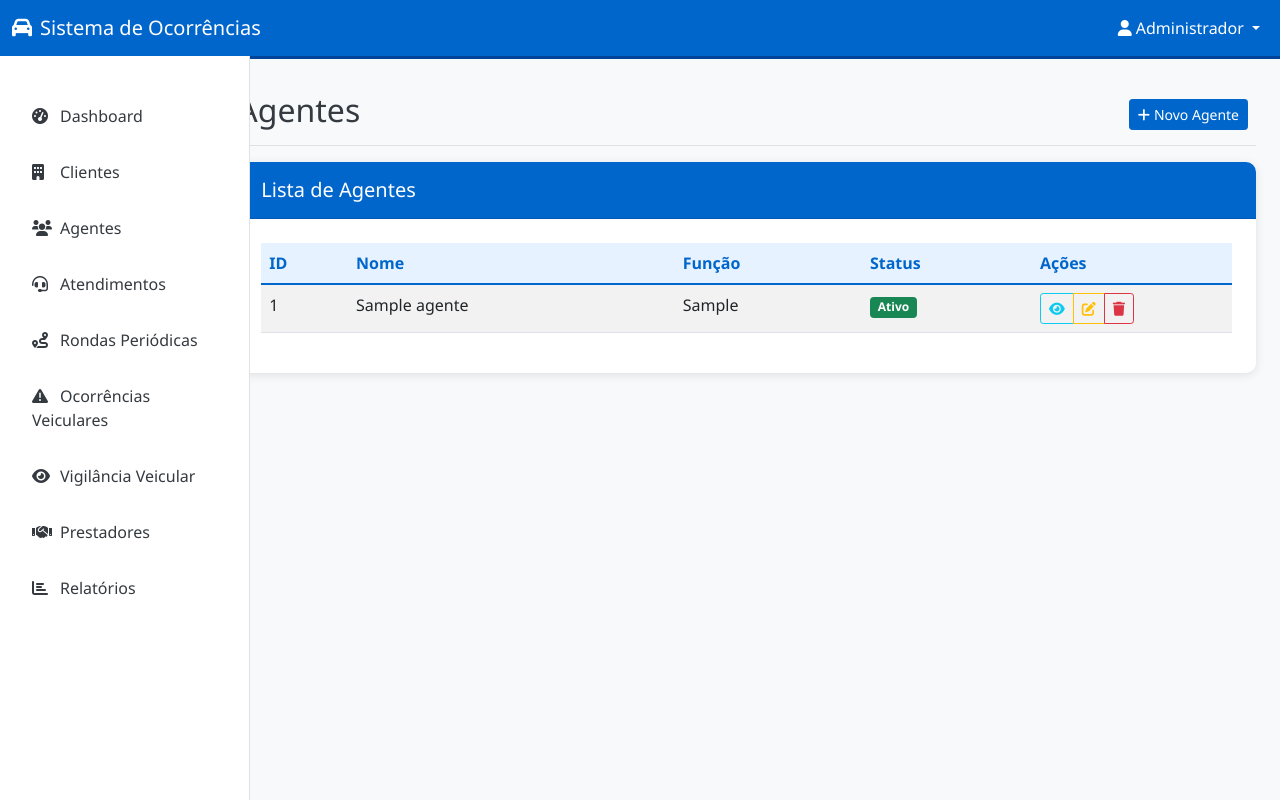
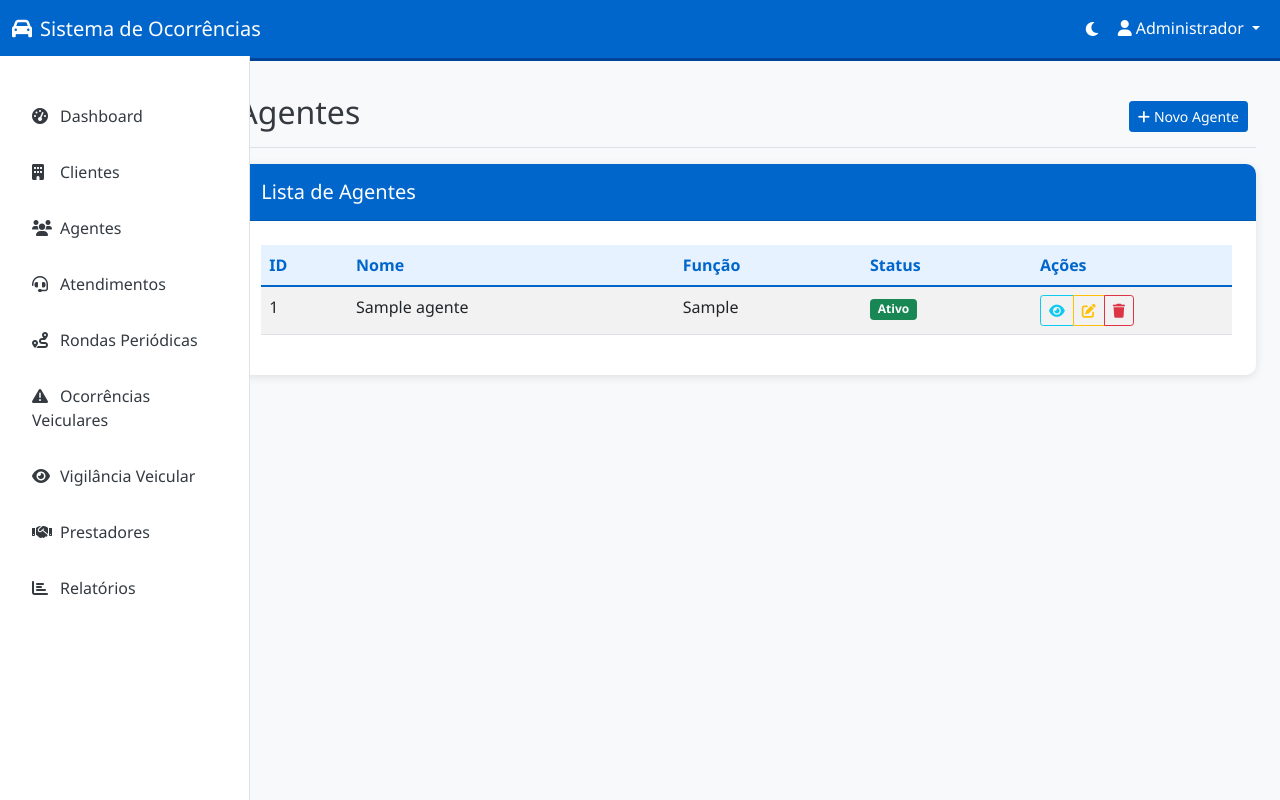
Before and after one commit to JulioAbreuCanalDev33/-php-estruturado, a PHP site: page /sistema-ocorrencias-php-estruturado/agentes.php in a window 1280 px wide. Run offline with PHP 8.4, Linux system fonts and the light colour scheme; a user stored in the database is signed in; tables that the repository leaves empty hold one stand-in row (values such as "Sample post").

Commit message:
Implement dark mode with theme toggle and local storage persistence
Co-authored-by: canaldev33 <canaldev33@gmail.com>

```diff
--- a/assets/js/app.js
+++ b/assets/js/app.js
@@ -1,5 +1,35 @@
 // Máscaras de input
 document.addEventListener('DOMContentLoaded', function() {
+    // Controle de tema (claro/escuro)
+    const themeToggle = document.getElementById('themeToggle');
+    const themeIcon = document.getElementById('themeIcon');
+
+    function applyTheme(theme) {
+        if (theme === 'dark') {
+            document.body.classList.add('dark-mode');
+            themeIcon?.classList.remove('fa-moon');
+            themeIcon?.classList.add('fa-sun');
+        } else {
+            document.body.classList.remove('dark-mode');
+            themeIcon?.classList.remove('fa-sun');
+            themeIcon?.classList.add('fa-moon');
+        }
+    }
+
+    const storedTheme = localStorage.getItem('theme');
+    if (storedTheme) {
+        applyTheme(storedTheme);
+    } else if (window.matchMedia && window.matchMedia('(prefers-color-scheme: dark)').matches) {
+        applyTheme('dark');
+    }
+
+    themeToggle && themeToggle.addEventListener('click', () => {
+        const isDark = document.body.classList.contains('dark-mode');
+        const newTheme = isDark ? 'light' : 'dark';
+        localStorage.setItem('theme', newTheme);
+        applyTheme(newTheme);
+    });
+
     // Máscara para CNPJ
     const cnpjInputs = document.querySelectorAll('.cnpj-mask');
     cnpjInputs.forEach(input => {
--- a/views/includes/header.php
+++ b/views/includes/header.php
@@ -22,6 +22,11 @@
 
             <div class="collapse navbar-collapse" id="navbarNav">
                 <ul class="navbar-nav ms-auto">
+                    <li class="nav-item">
+                        <button id="themeToggle" class="btn nav-link" title="Alternar tema">
+                            <i id="themeIcon" class="fas fa-moon"></i>
+                        </button>
+                    </li>
                     <li class="nav-item dropdown">
                         <a class="nav-link dropdown-toggle" href="#" id="navbarDropdown" role="button" data-bs-toggle="dropdown">
                             <i class="fas fa-user me-1"></i><?php echo $_SESSION['name']; ?>
```
Also changed, not shown: assets/css/style.css (+37 -0 lines).
